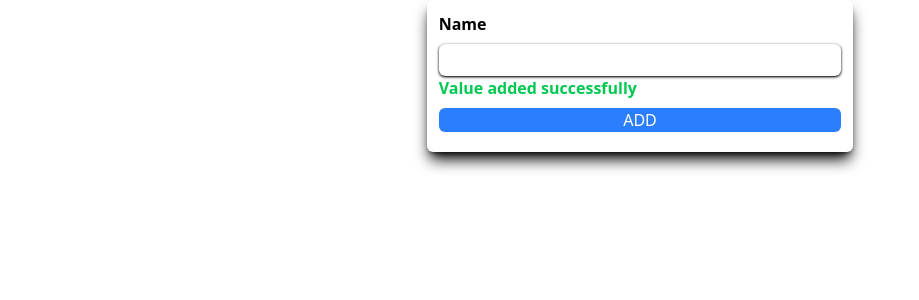
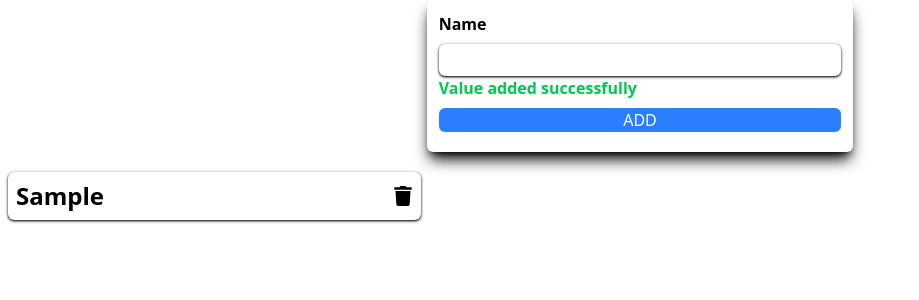
Before and after one commit to OshaqNaimat/breminder-apis-controlled-inputs-revision, a React (Vite) app: page / in a window 1280 px wide. Both pictures are taken after typing "Sample" into the empty fields and a click on the button "ADD". Shown: the top 300 px of the page, without its empty margins (0-919 px from the left). Built offline with nearby package versions, Linux system fonts and the light colour scheme.

Commit message:
fourth commit

```diff
--- a/src/Usereducer/Conuter.jsx
+++ b/src/Usereducer/Conuter.jsx
@@ -136,7 +136,7 @@ const Conuter = () => {
     }
 
   const initialState = {
-   erorr:false,
+   error:false,
    success:false,
    message:'',
    data:[]
@@ -173,14 +173,13 @@ const Conuter = () => {
          {state.success && <p className='text-green-500 font-semibold'>{state.message}</p>}
         <button onClick={handleData} className='bg-blue-500 my-2 hover:bg-blue-600 active:scale-90 duration-200 w-full text-white rounded-md cursor-cell'>ADD</button>
         </form>
-          <div className="container grid grid-cols-1 md:grid-cols-2 lg:grid-cols-3">
+    </div>
+
+    <div className="container grid grid-cols-1 p-2 md:grid-cols-2 lg:grid-cols-3 my-3 gap-3">
             {state.data.map((item,index)=>{
-
-                     <Singleitem name={item}/>
+                 return  <Singleitem name={item} key={index}/>
             })}
           </div>
-
-    </div>
     </>
   )
 }
--- a/src/Usereducer/Singleitem.jsx
+++ b/src/Usereducer/Singleitem.jsx
@@ -31,7 +31,8 @@
 // export default Singleitem
 
 
-import React from 'react'
+import React, { useState } from 'react'
+import { FaTrash } from 'react-icons/fa'
 
 const Singleitem = ({name}) => {
   const [open,setOpen] = useState(false)
@@ -42,11 +43,13 @@ const Singleitem = ({name}) => {
   }
   return (
     <>
-    <div className="container items-center text-center shadow shadow-black">
+    <div className="container items-center flex justify-between p-2 shadow shadow-black rounded-md">
       {/* {open && <Namepop/>} */}
       <h1 onClick={handleOpen}  className='font-semibold text-2xl cursor-cell'>
         {name.length > 10 ? `${name.slice(0,10)}...` : name}
         </h1>
+
+        <FaTrash size={20}/>
     </div>
 
     </>
```
